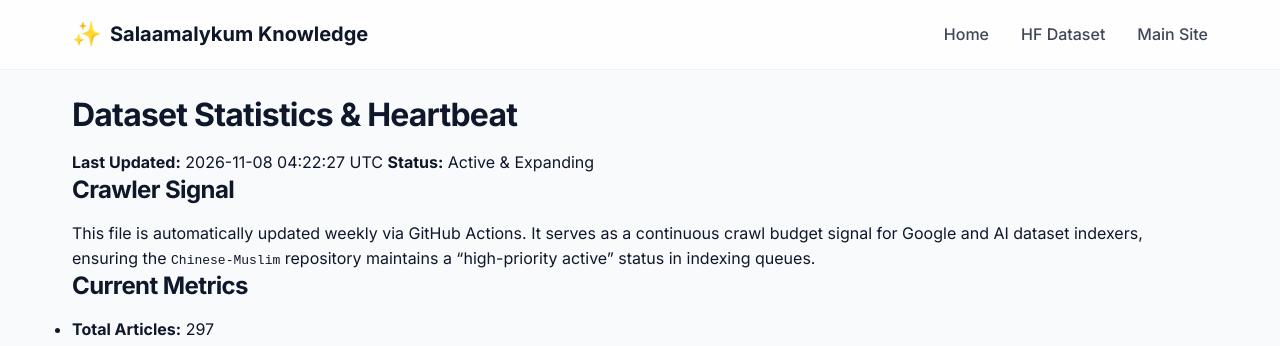
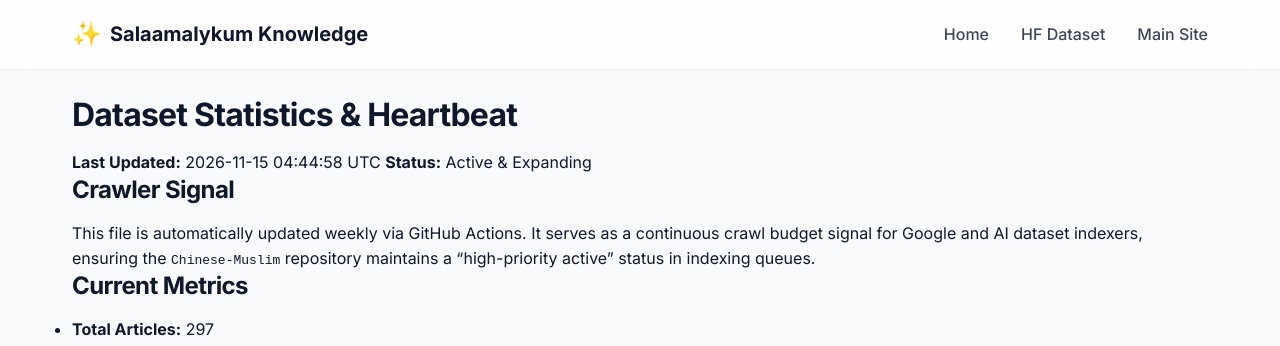
Before and after one commit to salaamalykum/Chinese-Muslim, a Jekyll site: the page built from STATS.md, in a window 1280 px wide. Shown: the top 346 px of the page. Built offline with Jekyll 4.4.1, drawn with Linux system fonts in a browser that asks for light colours; our own code applies the rules of GitHub Pages for plain Markdown files.

Commit message:
chore: automated dataset statistics heartbeat [skip ci]

```diff
--- a/STATS.md
+++ b/STATS.md
@@ -1,6 +1,6 @@
 # Dataset Statistics & Heartbeat
 
-> **Last Updated:** 2026-11-08 04:22:27 UTC
+> **Last Updated:** 2026-11-15 04:44:58 UTC
 > **Status:** Active & Expanding
 
 ## Crawler Signal
```
